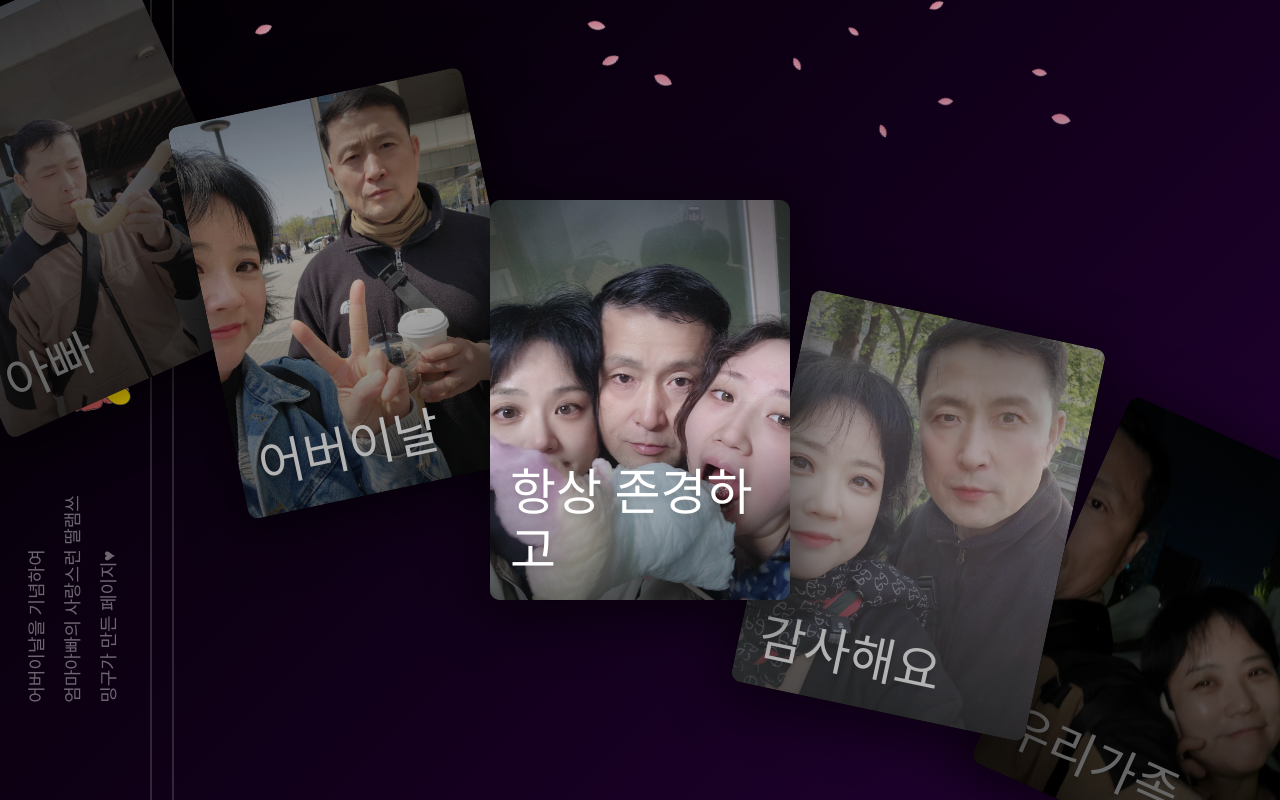
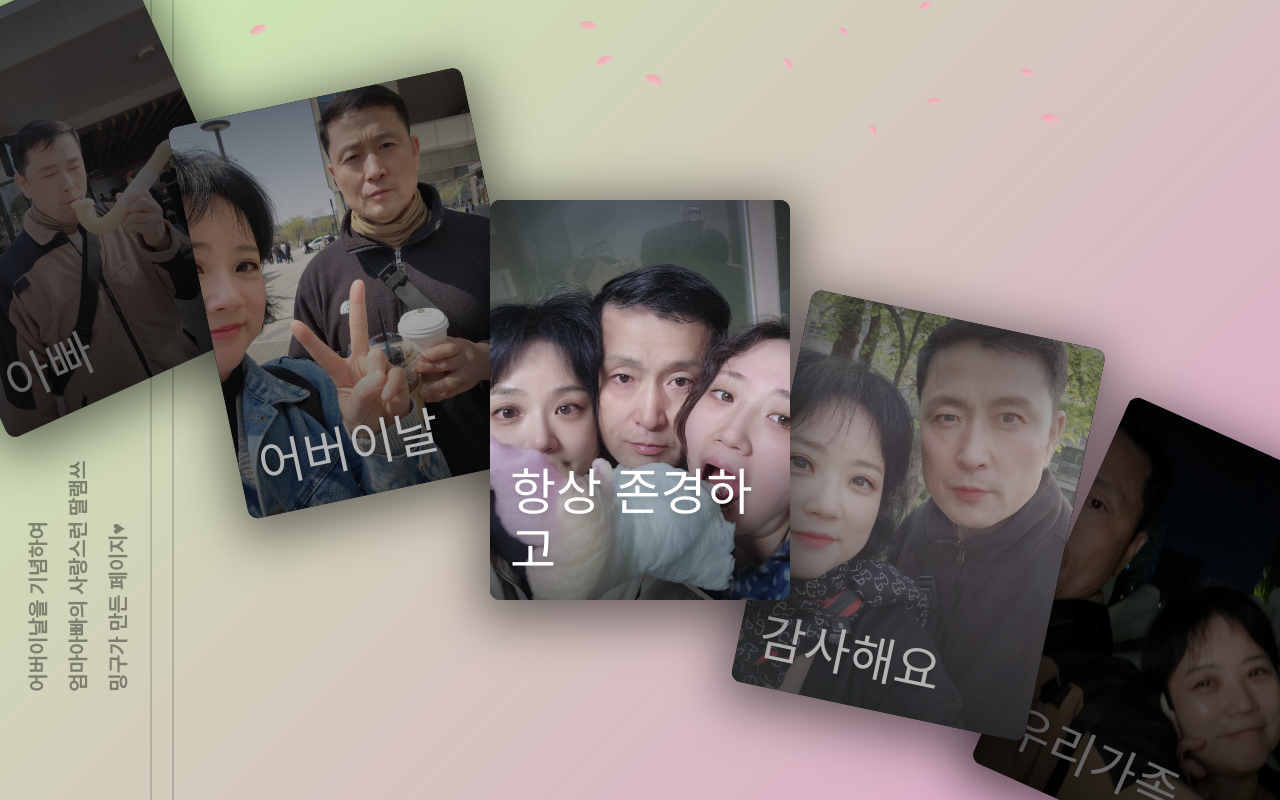
Before and after one commit to llkkmm0823/parents-day, a plain HTML site: page dist/index.html in a window 1280 px wide. Drawn offline with nearby package versions, Linux system fonts and the light colour scheme; a web font is replaced by a local one.

Commit message:
최종본

```diff
--- a/dist/index.html
+++ b/dist/index.html
@@ -2,6 +2,8 @@
 <html lang="en" >
 <head>
   <meta charset="UTF-8">
+  <meta http-equiv="X-UA-Compatible" content="IE=edge">
+    <meta name="viewport" content="width=device-width, initial-scale=1.0">
   <title>우리가족페이지</title>
   <link rel="stylesheet" href="https://cdnjs.cloudflare.com/ajax/libs/normalize/5.0.0/normalize.min.css">
   <link href="https://fonts.googleapis.com/css2?family=Gaegu&display=swap" rel="stylesheet"><link rel="stylesheet" href="./style.css">
@@ -18,9 +20,6 @@ $(window).load(function () {
 <div class="carousel">
 	<div class="carousel-item">
 		<div class="carousel-box">
-			<div class="title">
-
-			</div>
 			<div class="title">사랑하는</div>
 			<img src="images/mf (24).jpg" />
 		</div>
@@ -89,19 +88,11 @@ $(window).load(function () {
 			<img src="images/mf (13).jpg" />
 		</div>
 	</div>
+
 </div>
 
 <div class="layout">
 	<div class="box">어버이날을 기념하여<br />엄마아빠의 사랑스런 딸램쓰<br />밍구가 만든 페이지♥</div>
-	<div class="box2"><a href="https://www.flaticon.com/kr/free-icons/" title="카네이션 아이콘"></a></div>
-	<div class="letterbt">
-		<br>&nbsp;&nbsp;<button class="heart" value="ming"><span class="text">밍</span></button><br><br>
-		&nbsp;&nbsp;<button class="heart" value="seo"><span class="text">떠</span></button>
-
-		<button class="w-btn w-btn-skin" type="button">
-
-		</button>
-	</div>
 	<br><br><br>
 		<img src="images/flowerkid.png" width="180px" height="120px"/>
 
--- a/dist/script.js
+++ b/dist/script.js
@@ -92,8 +92,6 @@ document.addEventListener('mouseup', handleMouseUp)
 document.addEventListener('touchstart', handleMouseDown)
 document.addEventListener('touchmove', handleMouseMove)
 document.addEventListener('touchend', handleMouseUp)
-
-
 
 
 // 벚꽃날리기
--- a/dist/style.css
+++ b/dist/style.css
@@ -1,7 +1,7 @@
 body {
   overflow: hidden;
   font-family: "Gaegu";
-  background: linear-gradient(135deg, black, #220033);
+  background: linear-gradient(135deg, rgb(201, 235, 175), #e0a5cd);
 }
 
 .carousel {
@@ -79,7 +79,7 @@ body {
   top: 10px;
   left: 20px;
   transition: opacity 0.8s cubic-bezier(0, 0.02, 0, 1);
-  font-size: clamp(20px, 10vw, 80px);
+  font-size: 85%;
 }
 .carousel-item img {
   width: 100%;
@@ -106,7 +106,7 @@ body {
   left: 150px;
   width: 20px;
   height: 100%;
-  border: 2px solid #fff;
+  border: 2px solid black;
   border-top: none;
   border-bottom: none;
   opacity: 0.15;
@@ -115,17 +115,18 @@ body {
   position: absolute;
   bottom: 0;
   left: 30px;
-  color: #fff;
+  color: black;
   transform-origin: 0% 10%;
   transform: rotate(-90deg);
-  font-size: 18px;
+  font-size: 20px;
+  font-weight: bold;
   line-height: 2.0;
   opacity: 0.4;
 }
-.layout .letterbt{
+.letterbt{
   position: relative;
   bottom: 0;
-  left: 1%;
+  float: right;
   color: #fff;
   transform-origin: 10% 0%;
   font-size: 30px;
@@ -197,40 +198,6 @@ body {
 .cursor2 {
   --size: 2px;
   transition-duration: 0.7s;
-}
-
-button {
-  margin: 20px;
-}
-.w-btn {
-  position: relative;
-  border: none;
-  display: inline-block;
-  padding: 15px 30px;
-  border-radius: 15px;
-  font-family: "Gaegu";
-  box-shadow: 0 15px 35px rgba(0, 0, 0, 0.2);
-  text-decoration: none;
-  font-weight: 600;
-  transition: 0.25s;
-}
-.w-btn-skin {
-  background-color: #f8e6e0;
-  color: #6e6e6e;
-}
-.w-btn-skin-outline {
-  border: 3px solid #f8e6e0;
-  color: #6e6e6e;
-}
-.w-btn-outline {
-  position: relative;
-  padding: 15px 30px;
-  border-radius: 15px;
-  font-family: "paybooc-Light", sans-serif;
-  box-shadow: 0 15px 35px rgba(0, 0, 0, 0.2);
-  text-decoration: none;
-  font-weight: 600;
-  transition: 0.25s;
 }
 
 
```
Also changed, not shown: 1 other file.
